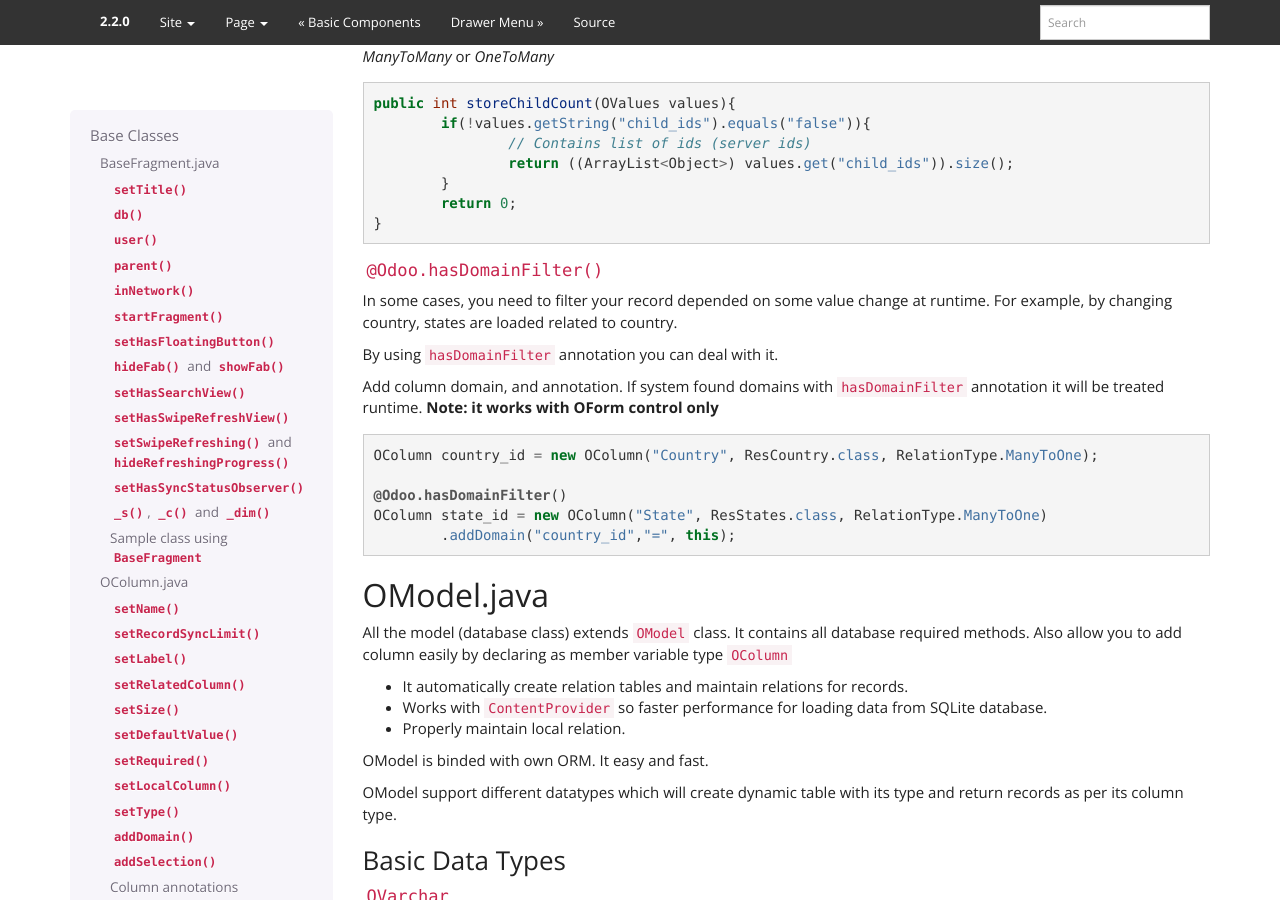
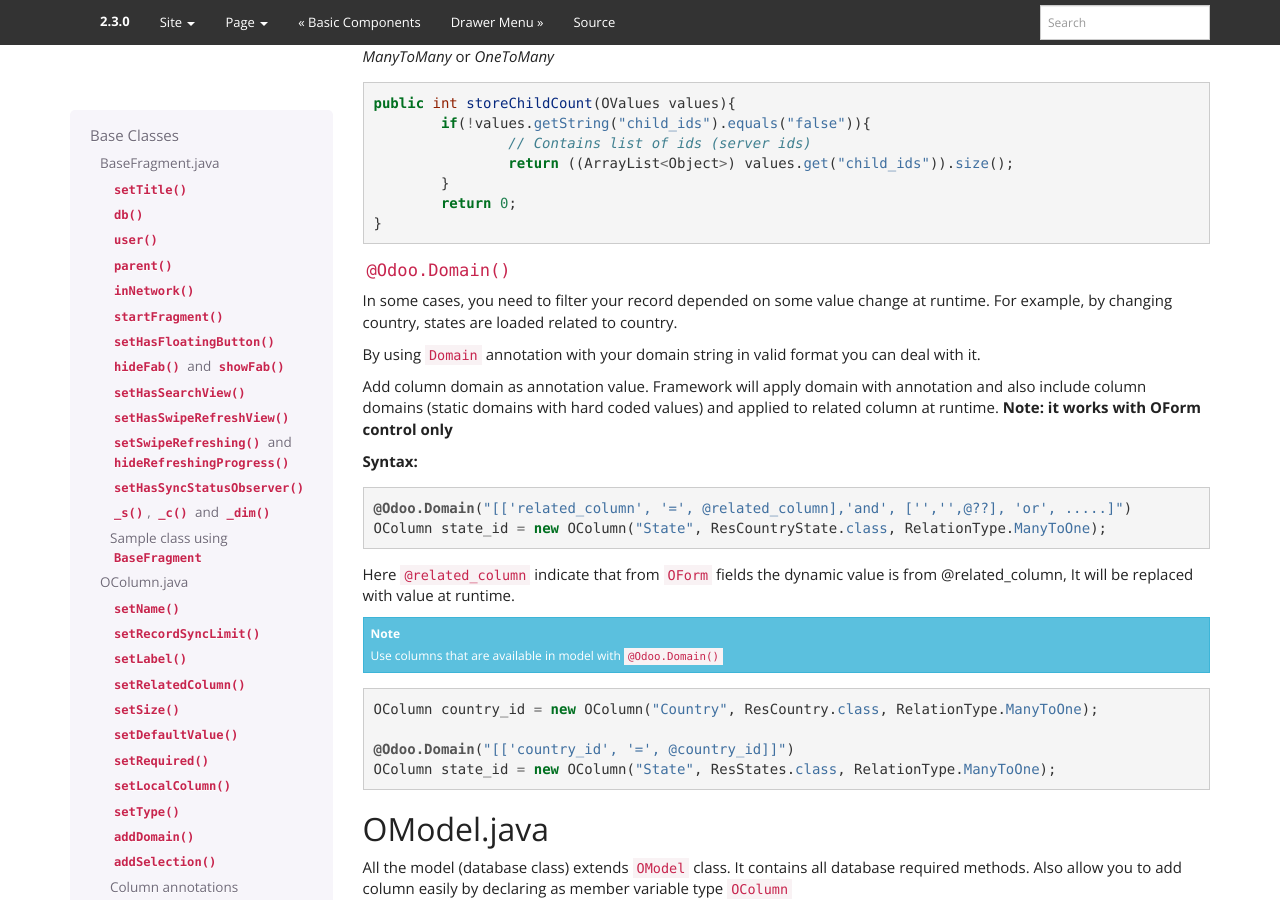
Before and after one commit to Odoo-mobile/doc, a Sphinx documentation site: the page built from source/getting-started/working-with-odoo-mobile/components/base-classes.rst, in a window 1280 px wide and 900 px high, scrolled down 11222 px. Built offline with Sphinx 7.4.7, drawn with Linux system fonts in a browser that asks for light colours; comment, search, counter and statistics services are not loaded; some of the changed text lies outside the part shown.

Commit message:
[IMP]
- @Odoo.Domain document
- @Odoo.api new api version document added

```diff
--- a/source/conf.py
+++ b/source/conf.py
@@ -59,10 +59,10 @@ author = u'Dharmang Soni'
 # built documents.
 #
 # The short X.Y version.
-version = '2.2.0'
+version = '2.3.0'
 last_version = '1.0'
 # The full version, including alpha/beta/rc tags.
-release = '2.2.0'
+release = '2.3.0'
 
 # The language for content autogenerated by Sphinx. Refer to documentation
 # for a list of supported languages.
--- a/source/getting-started/working-with-odoo-mobile/components/base-classes.rst
+++ b/source/getting-started/working-with-odoo-mobile/components/base-classes.rst
@@ -595,10 +595,10 @@ Used to add key value selection pair. Used with ``OSelection`` data type.
 Column annotations
 ******************
 
-``@Odoo.api.v7``, ``@Odoo.api.v8`` and ``@Odoo.api.v9alpha``
-............................................................
-
-.. index:: @Odoo.api.v7, @Odoo.api,v8, @Odoo.api.v9alpha
+``@Odoo.api.v7``, ``@Odoo.api.v8``, ``@Odoo.api.v9``, ``@Odoo.api.v10`` and ``@Odoo.api.v11alpha``
+..................................................................................................
+
+.. index:: @Odoo.api.v7, @Odoo.api,v8, @Odoo.api.v9, @Odoo.api.v10, @Odoo.api.v11alpha
 
 api annotations are used when your column name is different in odoo versions. Or may be it is possible that some of column not present in older version and newer version. Framework column annotation provide feature for making your model compitible for different odoo versions.
 
@@ -716,24 +716,37 @@ For ManyToOne, ManyToMany and OneToMany values will be different.
 		return 0;
 	}
 
-``@Odoo.hasDomainFilter()``
+``@Odoo.Domain()``
 ...........................
 
-.. index:: @Odoo.hasDomainFilter()
+.. index:: @Odoo.Domain()
 
 In some cases, you need to filter your record depended on some value change at runtime. For example, by changing country, states are loaded related to country.
 
-By using ``hasDomainFilter`` annotation you can deal with it.
-
-Add column domain, and annotation. If system found domains with ``hasDomainFilter`` annotation it will be treated runtime. **Note: it works with OForm control only**
+By using ``Domain`` annotation with your domain string in valid format you can deal with it.
+
+Add column domain as annotation value. Framework will apply domain with annotation and also include column domains (static domains with hard coded values) and applied to related column at runtime.
+**Note: it works with OForm control only**
+
+**Syntax:**
+
+.. code-block:: java
+
+	@Odoo.Domain("[['related_column', '=', @related_column],'and', ['','',@??], 'or', .....]")
+	OColumn state_id = new OColumn("State", ResCountryState.class, RelationType.ManyToOne);
+
+Here ``@related_column`` indicate that from ``OForm`` fields the dynamic value is from @related_column,
+It will be replaced with value at runtime.
+
+.. note::
+	Use columns that are available in model with ``@Odoo.Domain()``
 
 .. code-block:: java
 
 	OColumn country_id = new OColumn("Country", ResCountry.class, RelationType.ManyToOne);
 
-	@Odoo.hasDomainFilter()
-	OColumn state_id = new OColumn("State", ResStates.class, RelationType.ManyToOne)
-		.addDomain("country_id","=", this);
+	@Odoo.Domain("[['country_id', '=', @country_id]]")
+	OColumn state_id = new OColumn("State", ResStates.class, RelationType.ManyToOne);
 
 
 .. _model-class:
--- a/source/index.rst
+++ b/source/index.rst
@@ -1,4 +1,4 @@
-Odoo Mobile documentation (v2.2.0)
+Odoo Mobile documentation (v2.3.0)
 ==================================
 
 Contents:
```
Also changed, not shown: other parts of source/getting-started/working-with-odoo-mobile/components/base-classes.rst (+3 -3 lines), README.md (+5 -1 lines).
